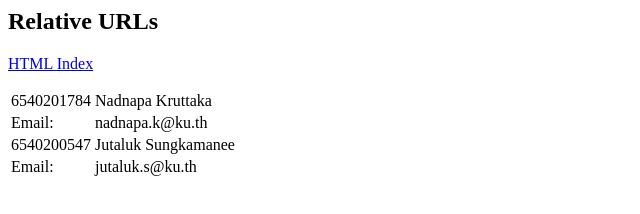
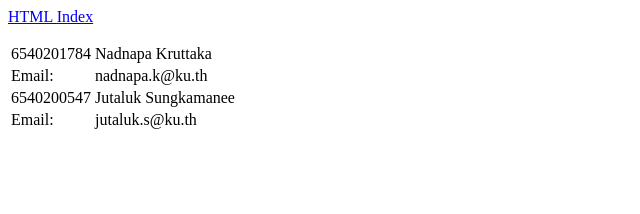
Before and after one commit to teentltans789/lab3.3, a plain HTML site: page index.html in a window 1280 px wide. Shown: the whole page, without its empty margins (0-640 px from the left). Drawn offline with Linux system fonts and the light colour scheme.

Commit message:
hyperlink

```diff
--- a/index.html
+++ b/index.html
@@ -18,7 +18,6 @@
             <tr>
                 <td>Email:</td><td>jutaluk.s@ku.th</td>
             </tr>
-            <h2>Relative URLs</h2>
             <p><a href="index.html">HTML Index</a></p>
         </table>
     </body>
```
